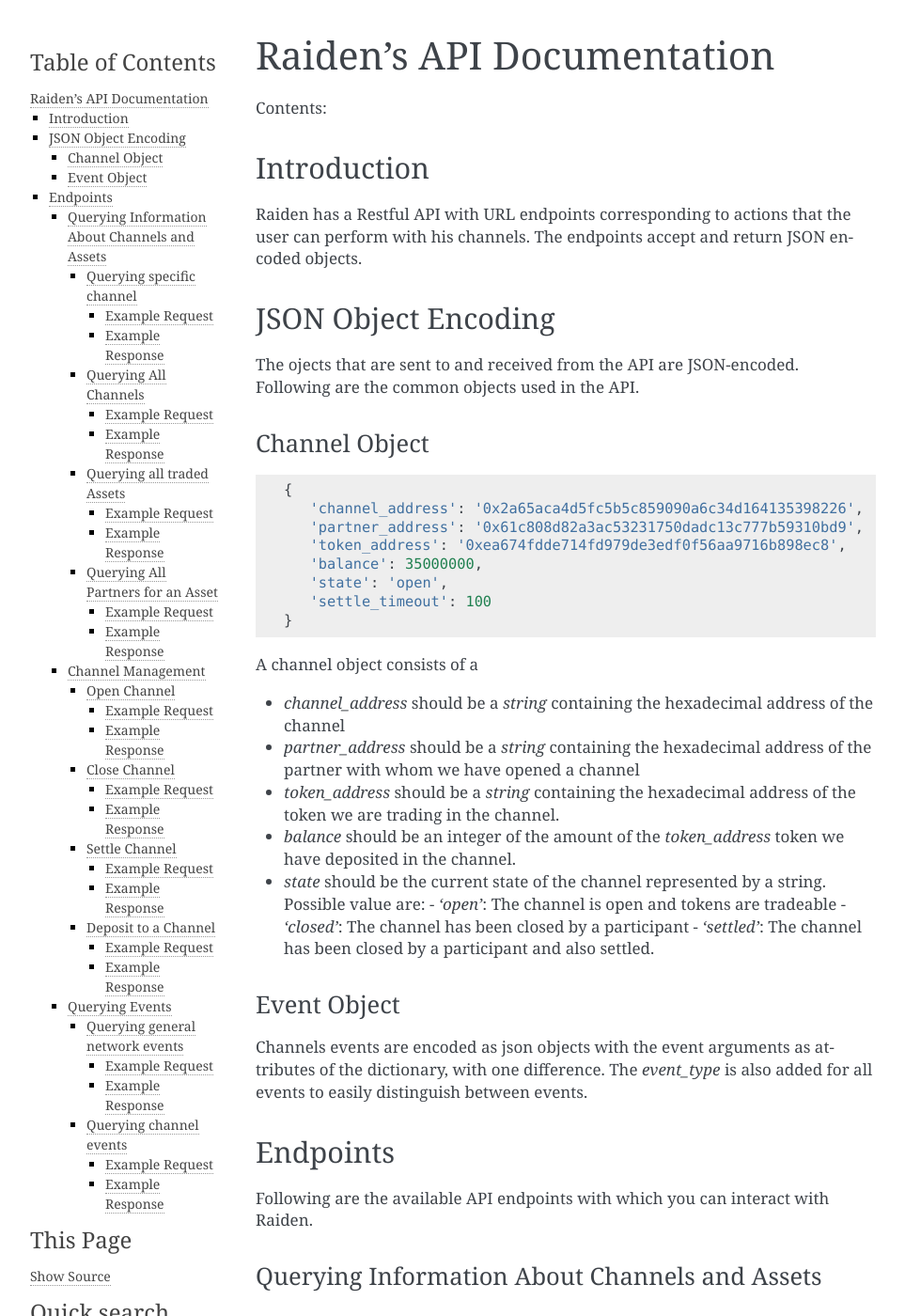
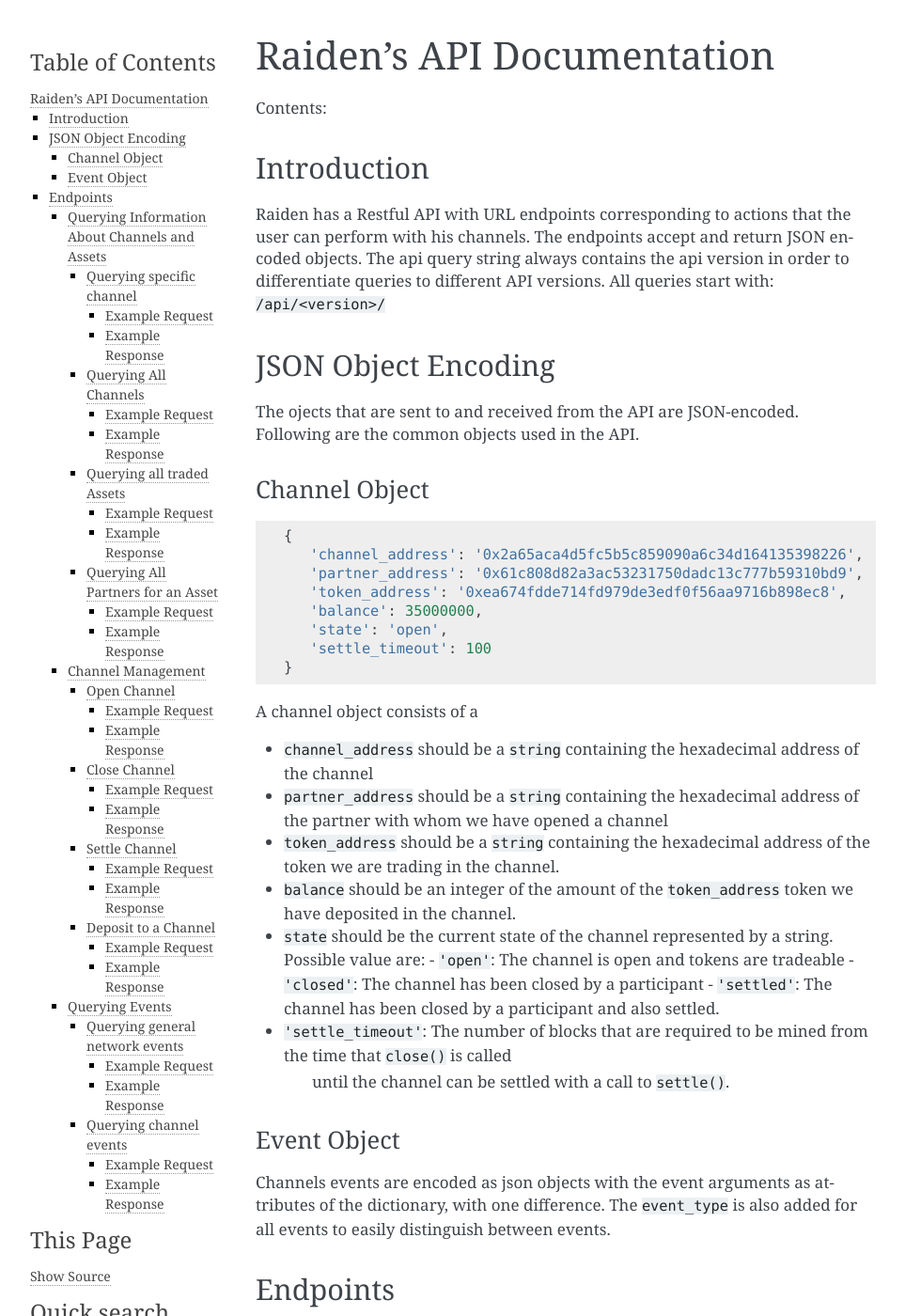
Before and after one commit to raiden-network/raiden, a Sphinx documentation site: the page built from docs/api.rst, in a window 1280 px wide and 1400 px high. Shown: the whole window at 94% size, without its empty margins (148-1111 px from the left). Built offline with Sphinx 7.4.7, drawn with Linux system fonts in a browser that asks for light colours; some of the changed text lies outside the part shown.

Commit message:
Incorporate versions to the API

```diff
--- a/docs/api.rst
+++ b/docs/api.rst
@@ -11,7 +11,8 @@
 
 Introduction
 *************
-Raiden has a Restful API with URL endpoints corresponding to actions that the user can perform with his channels. The endpoints accept and return JSON encoded objects.
+Raiden has a Restful API with URL endpoints corresponding to actions that the user can perform with his channels. The endpoints accept and return JSON encoded objects. The api query string always contains the api version in order to differentiate queries to
+different API versions. All queries start with: ``/api/<version>/``
 
 
 
@@ -37,30 +38,33 @@
 
 A channel object consists of a
 
-- `channel_address` should be a `string` containing the hexadecimal address of the
+- ``channel_address`` should be a ``string`` containing the hexadecimal address of the
   channel
 
-- `partner_address` should be a `string` containing the hexadecimal address of the
+- ``partner_address`` should be a ``string`` containing the hexadecimal address of the
   partner with whom we have opened a channel
 
-- `token_address` should be a `string` containing the hexadecimal address of the
+- ``token_address`` should be a ``string`` containing the hexadecimal address of the
   token we are trading in the channel.
 
-- `balance` should be an integer of the amount of the `token_address` token we have
+- ``balance`` should be an integer of the amount of the ``token_address`` token we have
   deposited in the channel.
 
-- `state` should be the current state of the channel represented by a string.
+- ``state`` should be the current state of the channel represented by a string.
   Possible value are:
-  - `'open'`: The channel is open and tokens are tradeable
-  - `'closed'`: The channel has been closed by a participant
-  - `'settled'`: The channel has been closed by a participant and also settled.
+  - ``'open'``: The channel is open and tokens are tradeable
+  - ``'closed'``: The channel has been closed by a participant
+  - ``'settled'``: The channel has been closed by a participant and also settled.
+
+- ``'settle_timeout'``: The number of blocks that are required to be mined from the time that ``close()`` is called
+                        until the channel can be settled with a call to ``settle()``.
 
 
 Event Object
 ==============
 
 Channels events are encoded as json objects with the event arguments as attributes
-of the dictionary, with one difference. The `event_type` is also added for all events to easily distinguish between events.
+of the dictionary, with one difference. The ``event_type`` is also added for all events to easily distinguish between events.
 
 
 
@@ -78,12 +82,12 @@
 Querying specific channel
 --------------------------
 
-There are multiple ways to query information about your channels. The most direct, if you know the channel address, is to query the master resource endpoint with a `GET` request.
+There are multiple ways to query information about your channels. The most direct, if you know the channel address, is to query the channel master resource endpoint ``/api/<version>/channels/<channel_address`` with a ``GET`` request.
 
 Example Request
 ^^^^^^^^^^^^^^^
 
-`GET /api/channels/0x2a65aca4d5fc5b5c859090a6c34d164135398226/`
+``GET /api/1/channels/0x2a65aca4d5fc5b5c859090a6c34d164135398226/``
 
 Example Response
 ^^^^^^^^^^^^^^^^
@@ -195,7 +199,7 @@
 
 You can create a channel by posting a channel object to the following endpoint.
 
-``PUT /api/channels``
+``PUT /api/<version>/channels``
 
 Since it is a new channel, the channel object's ``channel_address`` and ``status``
 field will be ignored and can be omitted.
```
Also changed, not shown: other parts of docs/api.rst (+21 -21 lines).
